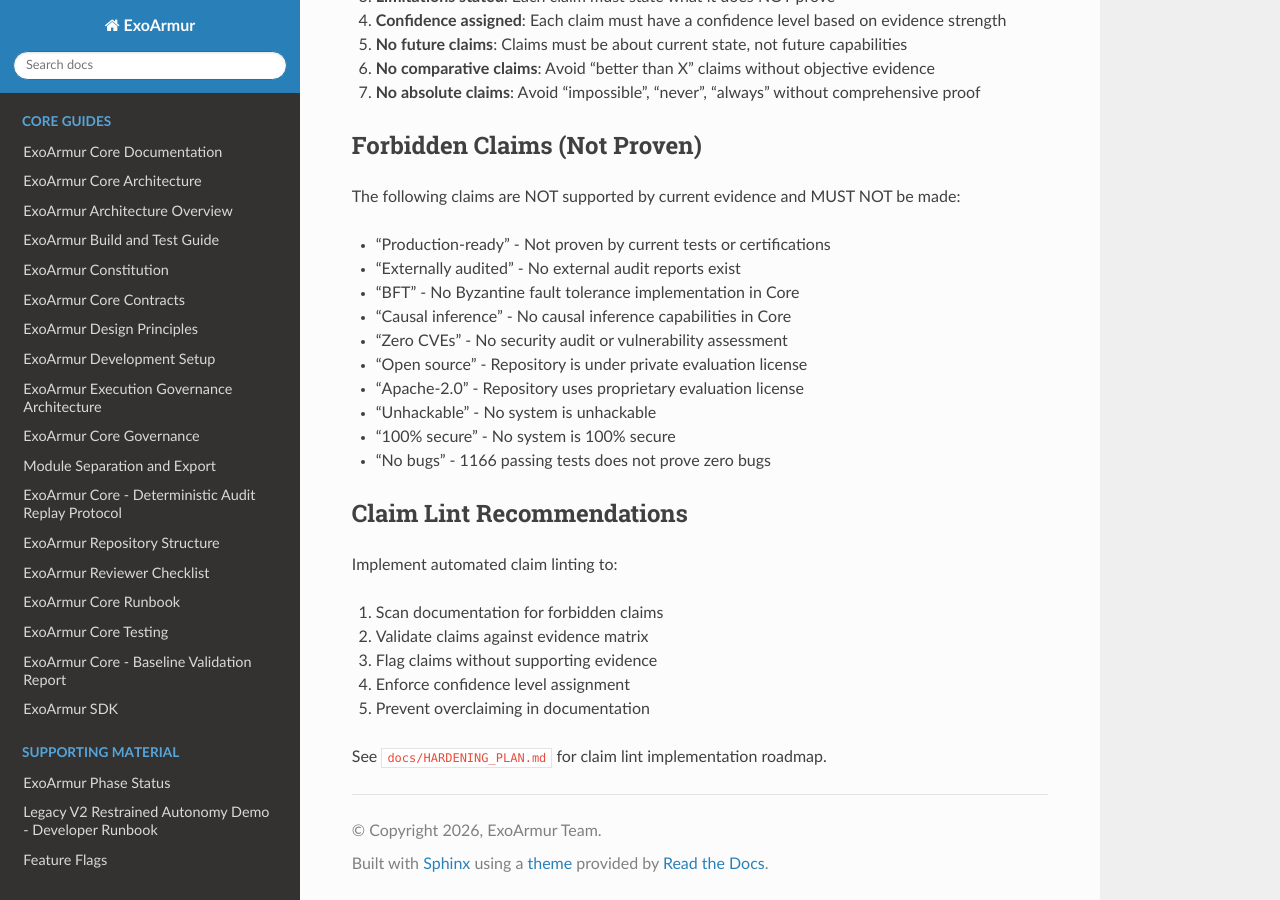
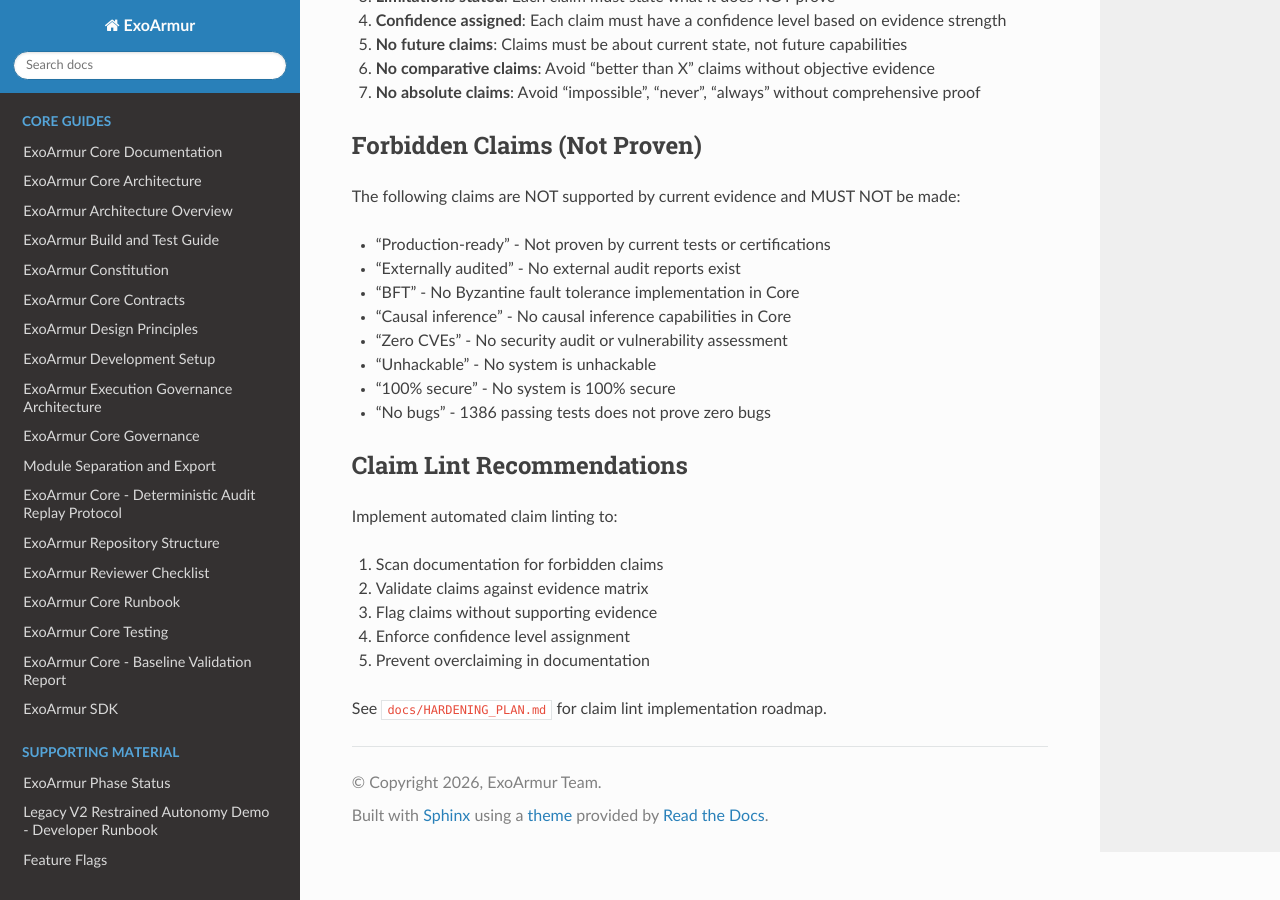
Before and after one commit to slucerodev/ExoArmur-Core, a Sphinx documentation site: the page built from docs/CLAIM_EVIDENCE_MATRIX.md, in a window 1280 px wide and 900 px high, scrolled down 3637 px. Built offline with Sphinx 7.4.7 and the Read the Docs theme 3.1.0, drawn with Linux system fonts in a browser that asks for light colours.

Commit message:
chore: restore Apache 2.0 license

```diff
--- a/docs/CLAIM_EVIDENCE_MATRIX.md
+++ b/docs/CLAIM_EVIDENCE_MATRIX.md
@@ -117,11 +117,9 @@ The following claims are NOT supported by current evidence and MUST NOT be made:
 - "BFT" - No Byzantine fault tolerance implementation in Core
 - "Causal inference" - No causal inference capabilities in Core
 - "Zero CVEs" - No security audit or vulnerability assessment
-- "Open source" - Repository is under private evaluation license
-- "Apache-2.0" - Repository uses proprietary evaluation license
 - "Unhackable" - No system is unhackable
 - "100% secure" - No system is 100% secure
-- "No bugs" - 1166 passing tests does not prove zero bugs
+- "No bugs" - 1386 passing tests does not prove zero bugs
 
 ## Claim Lint Recommendations
 
--- a/pyproject.toml
+++ b/pyproject.toml
@@ -15,7 +15,7 @@ requires-python = ">=3.10"
 classifiers = [
     "Development Status :: 4 - Beta",
     "Intended Audience :: Developers",
-    "License :: Other/Proprietary License",
+    "License :: OSI Approved :: Apache Software License",
     "Programming Language :: Python :: 3",
     "Programming Language :: Python :: 3.10",
     "Programming Language :: Python :: 3.11",
```
Also changed, not shown: CHANGELOG.md (+1 -1 lines), README.md (+3 -7 lines), docs/HARDENING_PLAN.md (+0 -1 lines), docs/REPO_STRUCTURE.md (+1 -1 lines), 1 other file.
